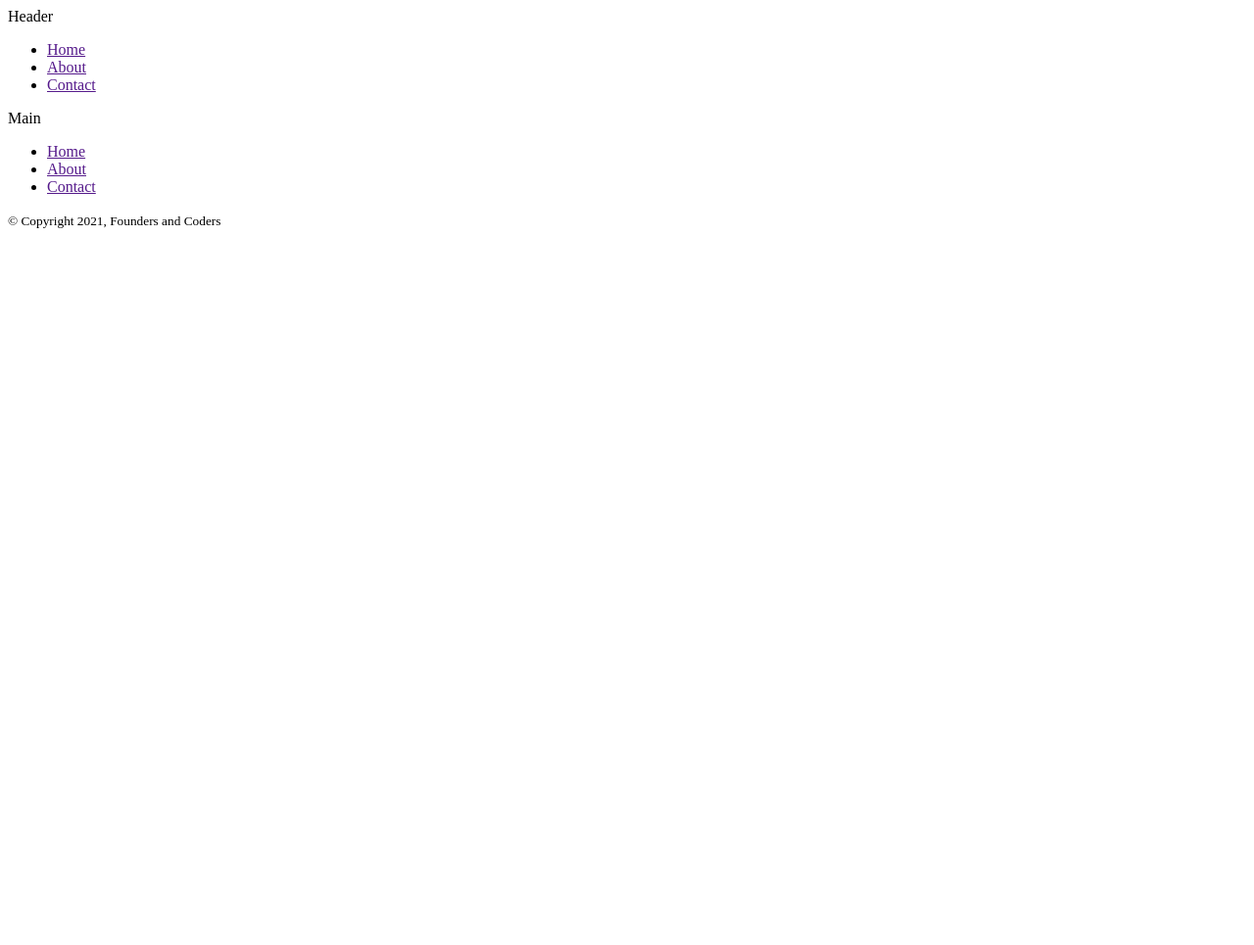
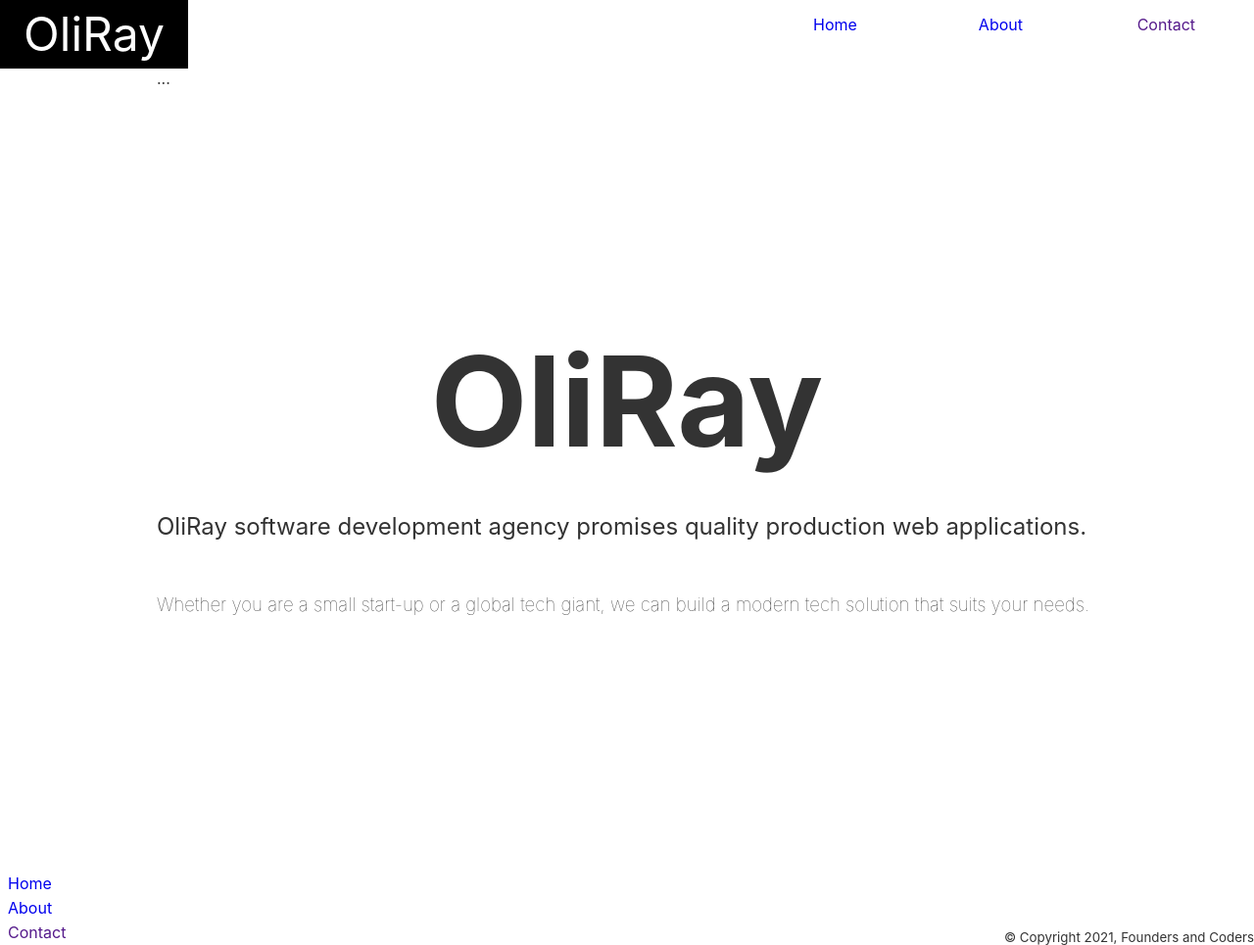
Before and after one commit to fac-23/preA-week2-rayOli, a plain HTML site: page index.html in a window 1280 px wide. Shown: the whole page at 98% size. Before the commit the page ends 800 px from the top, so only its background shows below. Drawn offline with Linux system fonts and the light colour scheme.

Commit message:
updated css for navigation, footer and header. added site-logo section and moved navigation to header. updated css for links in footer added alt tags to img links in about page added footer and header to about page. added home page container section to home page. placeholder content added for now. add aria role attributes to links in footer and navigation.

```diff
--- a/index.html
+++ b/index.html
@@ -1,34 +1,95 @@
 <!DOCTYPE html>
 <html lang="en">
-<head>
-    <meta charset="UTF-8">
-    <meta http-equiv="X-UA-Compatible" content="IE=edge">
-    <meta name="viewport" content="width=device-width, initial-scale=1.0">
-    <title>Document</title>
-
-    <link rel="stylesheet" href="style.css">
-</head>
+    <head>
+        <meta charset="UTF-8" />
+        <meta http-equiv="X-UA-Compatible" content="IE=edge" />
+        <meta name="viewport" content="width=device-width, initial-scale=1.0" />
+        <title>Home</title>
+        <link rel="stylesheet" href="style.css" />
+        <link
+          rel="stylesheet"
+          href="https://use.fontawesome.com/releases/v5.7.2/css/all.css"
+          integrity="sha384-fnmOCqbTlWIlj8LyTjo7mOUStjsKC4pOpQbqyi7RrhN7udi9RwhKkMHpvLbHG9Sr"
+          crossorigin="anonymous"
+        />
+      </head>
 <body>
     <!--Skip link-->
     <a class="skip-main" href="#main">Skip to main content</a>
-    <header>Header</header>
-    <!--aria-label-->
-    <nav aria-label="Primary Navigation">
-        <ul>
-            <li><a href="" title="home">Home</a></li>
-            <li><a href="" title="about">About</a></li>
-            <li><a href="" title="contact">Contact</a></li>
+    <header class="site-header">
+      <div class="site-logo">OliRay</div>
+      <!--aria-label-->
+      <nav aria-label="primary-navigation" class="primary-navigation">
+        <ul role="menubar" aria-label="primary-navigation">
+            <li>
+              <a
+                role="menuitem"
+                href="index.html"
+                title="home"
+              >
+                Home
+              </a>
+            </li>
+            <li>
+              <a
+                role="menuitem"
+                href="about.html"
+                title="about"
+              >
+                About
+              </a>
+            </li>
+            <li>
+              <a
+                role="menuitem"
+                href=""
+                title="contact"
+              >
+              Contact
+            </a>
+          </li>
         </ul>
-    </nav>
+      </nav>
+    </header>
 
-    <main>Main</main>
-
+    <main class="center width-xl">
+      <header>...</header>
+      <section class="home-page-container width-xl">
+        <h1>OliRay</h1>
+        <h2>OliRay software development agency promises quality production web applications.</h2>
+        <h3>Whether you are a small start-up or a global tech giant, we can build a modern tech solution that suits your needs.</h3>
+      </section>
+    </main>
 
     <footer>
         <ul>
-            <li><a href="" title="home">Home</a></li>
-            <li><a href="" title="about">About</a></li>
-            <li><a href="" title="contact">Contact</a></li>
+          <li>
+            <a
+              role="menuitem"
+              href="index.html"
+              title="home"
+            >
+              Home
+            </a>
+          </li>
+          <li>
+            <a
+              role="menuitem"
+              href="about.html"
+              title="about"
+            >
+              About
+            </a>
+          </li>
+          <li>
+            <a
+              role="menuitem"
+              href=""
+              title="contact"
+            >
+            Contact
+          </a>
+        </li>
         </ul>
         <small>&copy; Copyright 2021, Founders and Coders</small>
     </footer>
--- a/style.css
+++ b/style.css
@@ -20,3 +20,141 @@ a.skip-main:focus {
   text-align: center;
   z-index: 999;
 }
+
+body {
+  color: #333;
+  margin: 0;
+  box-sizing: border-box;
+  font-family: -apple-system, BlinkMacSystemFont, "Segoe UI", Roboto,
+    Oxygen-Sans, Ubuntu, Cantarell, "Helvetica Neue", sans-serif;
+}
+
+/*header styles*/
+.site-header{
+  width:100%;
+  height:70px;
+  display:flex;
+  justify-content: space-between;
+}
+
+.site-logo{
+  width:15%;
+  height:100%;
+  background:#000;
+  color:#fff;
+  text-align:center;
+  line-height:70px;
+  font-size:3em;
+
+}
+/*end of header styles*/
+
+/*primary navigation styles*/
+.primary-navigation{
+  margin:0;
+  padding:0;
+  line-height:50px;
+  width: 40%;
+
+}
+
+.primary-navigation > ul{
+  list-style: none;
+  display:flex;
+  flex-flow: row wrap;
+  align-items: flex-start;
+  margin: 0;
+  padding: 0;
+}
+
+.primary-navigation > ul li{
+  width:33%;
+}
+
+.primary-navigation > ul li a{
+  text-align:center;
+  font-size:1em;
+  width:100%;
+  line-height:50px;
+  display: block;
+  text-decoration:none;
+}
+
+.primary-navigation > ul li a:hover{
+  cursor:pointer;
+  color:#fff;
+  background:#000;
+}
+/*end of primary navigation styles*/
+
+/*Home Page styles*/
+.home-page-container {
+  display: flex;
+  flex-flow: column;
+  gap: 1rem;
+  justify-content: center;
+  height:100vh;
+}
+
+.home-page-container > h1 {
+  font-weight: bolder;
+  width: 100%;
+  text-align: center;
+  padding: 0;
+  margin: 0;
+  line-height: auto;
+  font-size: 8em;
+}
+
+.home-page-container > h2 {
+  font-weight: normal;
+}
+
+.home-page-container > h3 {
+  font-weight: lighter;
+}
+/*End of Home Page styles*/
+
+
+footer{
+  height:auto;
+  display:flex;
+  justify-content: space-between;
+  align-items: flex-start;
+}
+
+footer > small{
+  align-self: flex-end;
+}
+
+footer > ul{
+  list-style: none;
+  margin:0;
+  padding:0 0 0 0.5em;
+}
+
+footer > ul li{
+  line-height:25px;
+}
+
+footer > ul li a{
+  text-decoration:none;
+  display:block;
+  line-height:25px;
+}
+
+/* re-usable classes */
+.center {
+  max-width: 30rem;
+  margin-left: auto;
+  margin-right: auto;
+}
+.width-sm {
+  max-width: 20rem;
+}
+.width-lg {
+  max-width: 40rem;
+}
+.width-xl {
+  max-width: 60rem;
+}
```
Also changed, not shown: about.html (+78 -0 lines), 1 other file.
